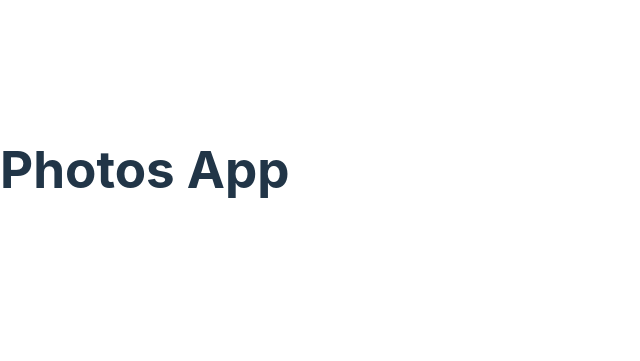
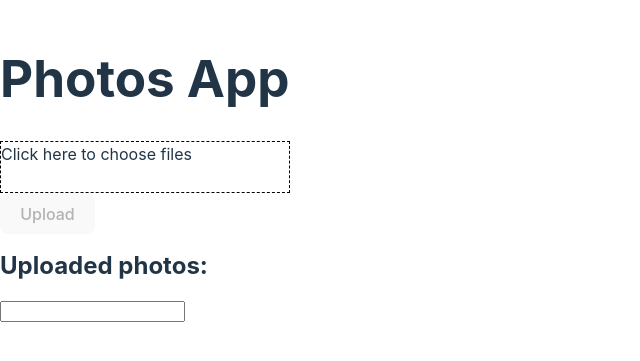
Before and after one commit to chargome/react-vite-photo-app, a React (Vite) app: page / in a window 1280 px wide. Shown: the part 231-592 px from the top of the page, without its empty margins (0-640 px from the left). Built offline with nearby package versions, Linux system fonts and the light colour scheme.

Commit message:
feat: photo list

```diff
--- a/src/components/App/App.tsx
+++ b/src/components/App/App.tsx
@@ -1,10 +1,25 @@
 import React from 'react';
+import { PhotoList } from '../PhotoList/PhotoList';
+import { PhotoPreview } from '../PhotoPreview';
+import { PhotoUploader } from '../PhotoUploader';
 
 const App = (): JSX.Element => {
-  const [photos, setPhotos] = React.useState([]);
+  const [photos, setPhotos] = React.useState<File[]>([]);
+
+  const handleUpload = React.useCallback((photos: File[]) => {
+    setPhotos((prev) => [...prev, ...photos]);
+  }, []);
+
+  const handleDeletePhoto = React.useCallback((toDeleteFileName: string) => {
+    setPhotos((prev) => prev.filter((current) => current.name !== toDeleteFileName));
+  }, [])
+
   return (
     <div>
       <h1>Photos App</h1>
+      <PhotoUploader handleUpload={handleUpload} />
+      <h2>Uploaded photos:</h2>
+      <PhotoList photos={photos} handleDeletePhoto={handleDeletePhoto} />
     </div>
   )
 }
--- /dev/null
+++ b/src/components/PhotoList/PhotoList.tsx
@@ -0,0 +1,34 @@
+import React from "react";
+import { PhotoPreview } from "../PhotoPreview";
+
+interface Props {
+  photos: File[];
+  handleDeletePhoto: (fileName: string) => void;
+}
+
+export const PhotoList = ({ photos, handleDeletePhoto }: Props): JSX.Element => {
+  const [query, setQuery] = React.useState('');
+
+  const handleInputChange = React.useCallback((e: React.ChangeEvent<HTMLInputElement>) => {
+    setQuery(e.target.value);
+  }, []);
+
+  return (
+    <>
+      <input type="text" value={query} onChange={handleInputChange} />
+      <div>
+        {
+          photos
+            .filter((unfiltered) => unfiltered.name.includes(query))
+            .map((filtered) => (
+              <PhotoPreview
+                key={filtered.name}
+                photo={filtered}
+                handleDelete={() => handleDeletePhoto(filtered.name)}
+              />
+            ))
+        }
+      </div>
+    </>
+  );
+};
```
